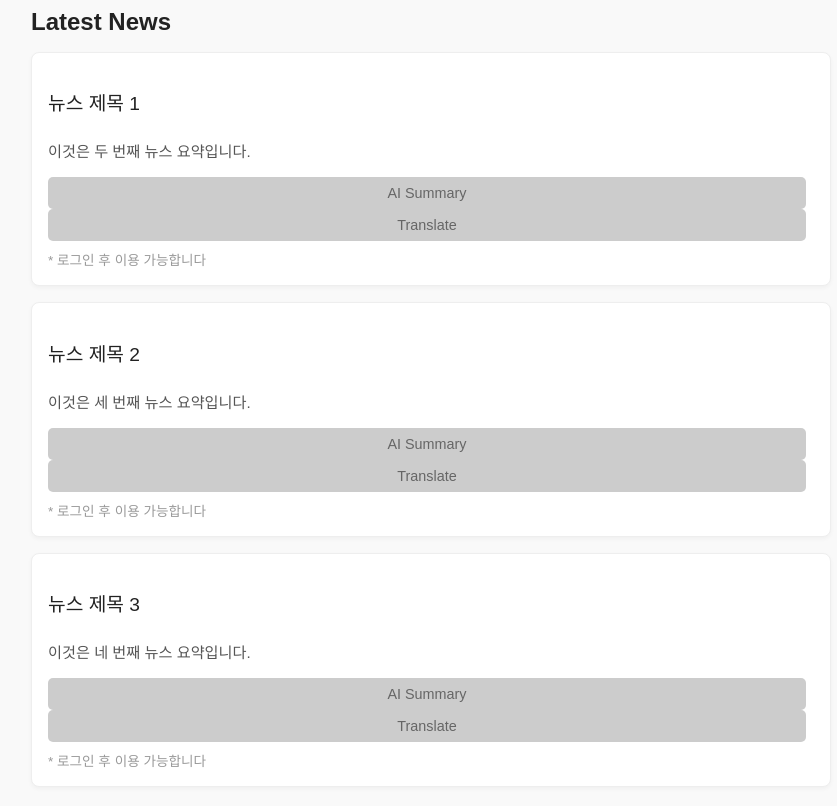
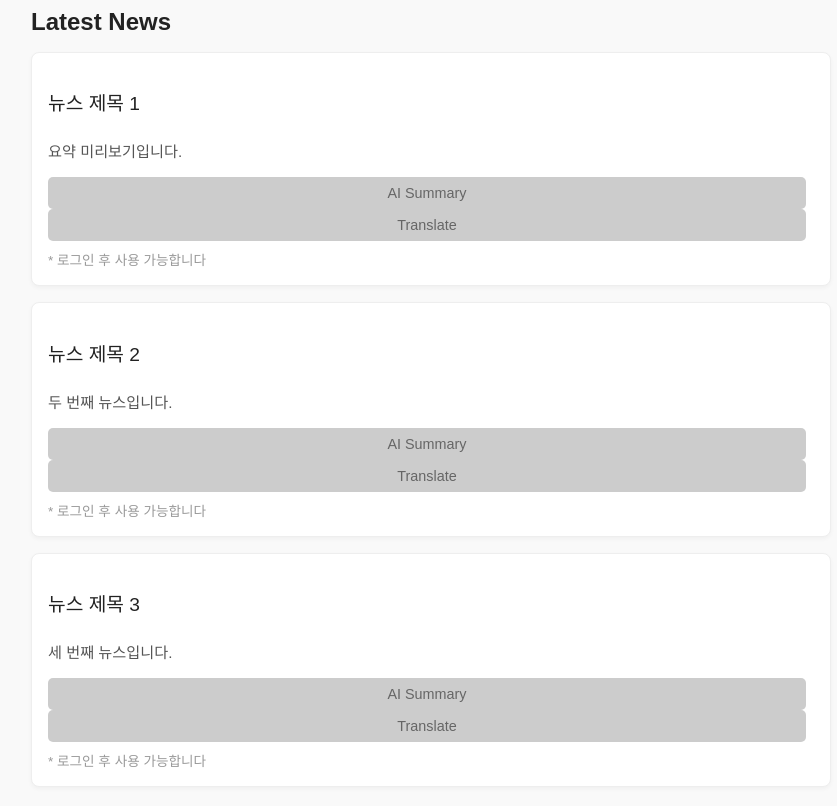
Before and after one commit to yj-lee1/syncview-project, a React (Create React App) app: page / in a window 1280 px wide. Shown: the part 380-1186 px from the top of the page, without its empty margins (209-1046 px from the left). Built offline with nearby package versions, Linux system fonts and the light colour scheme.

Commit message:
Home.jsx

```diff
--- a/src/pages/Home.jsx
+++ b/src/pages/Home.jsx
@@ -1,32 +1,26 @@
-// Home.jsx 예시
+// src/pages/Home.jsx
 import React, { useState } from "react";
-import { Link, useNavigate } from "react-router-dom";
-import "../components/LoginModal.css";       // CSS 경로
-import LoginModal from "../components/LoginModal";  // 컴포넌트 경로
+import { useNavigate } from "react-router-dom";
+import "../components/LoginModal.css";
+import LoginModal from "../components/LoginModal";
 import "./Home.css";
 
-const Home = () => {
+const newsList = [
+  { id: 1, title: "뉴스 제목 1", summary: "요약 미리보기입니다." },
+  { id: 2, title: "뉴스 제목 2", summary: "두 번째 뉴스입니다." },
+  { id: 3, title: "뉴스 제목 3", summary: "세 번째 뉴스입니다." },
+];
+
+function Home() {
   const navigate = useNavigate();
+  // 실제 로그인 로직이 들어가면 isLoggedIn을 redux, context, API 호출 등으로 바꿔주세요.
+  const [isLoggedIn, setIsLoggedIn] = useState(false);
   const [showLogin, setShowLogin] = useState(false);
 
-  // 실제 로그인 상태는 Context나 Redux 등 전역 상태와 연결해야 합니다.
-  // 지금은 예시로 false 설정 해두었습니다.
-  const isLoggedIn = false;
-
-  // 예시용 뉴스 데이터 (실제 데이터 연동 필요)
-  const newsList = [
-    { id: 1, title: "뉴스 제목 1", summary: "이것은 두 번째 뉴스 요약입니다." },
-    { id: 2, title: "뉴스 제목 2", summary: "이것은 세 번째 뉴스 요약입니다." },
-    { id: 3, title: "뉴스 제목 3", summary: "이것은 네 번째 뉴스 요약입니다." },
-  ];
-
-  // 서비스 시작하기 버튼
   const handleStart = () => {
-    // 여기는 /news 페이지로 바로 이동시키되, 로그인 여부와 관계없이 접근 가능
     navigate("/news");
   };
 
-  // AI 요약 버튼 클릭 시
   const handleAISummary = (id) => {
     if (!isLoggedIn) {
       alert("로그인 후 이용 가능합니다.");
@@ -34,10 +28,9 @@ const Home = () => {
       return;
     }
     console.log("AI 요약 요청:", id);
-    // 실제 요약 API 호출 로직 등을 여기서 처리
+    // 실제 요약 API 호출
   };
 
-  // 번역 버튼 클릭 시
   const handleTranslate = (id) => {
     if (!isLoggedIn) {
       alert("로그인 후 이용 가능합니다.");
@@ -45,31 +38,30 @@ const Home = () => {
       return;
     }
     console.log("번역 요청:", id);
-    // 실제 번역 API 호출 로직 등
+    // 실제 번역 API 호출
   };
 
-  // 로그인 모달 닫기
   const closeLoginModal = () => {
     setShowLogin(false);
   };
 
   return (
     <div className="home-container">
-      {/* ========== 헤더 ========== */}
       <header className="header">
         <div className="logo">
           <img src="/logo.png" alt="SyncView Logo" />
           <span className="logo-text">SyncView</span>
         </div>
-
         <nav className="nav">
           <a href="#team">Team Introduction</a>
           <a href="#service">Service 소개</a>
-          {/* 오른쪽 사람 아이콘 */}
           <div className="user-menu">
             <div className="user-icon">👤</div>
             <div className="user-popup">
-              <button className="popup-login-btn" onClick={() => setShowLogin(true)}>
+              <button
+                className="popup-login-btn"
+                onClick={() => setShowLogin(true)}
+              >
                 로그인
               </button>
             </div>
@@ -77,7 +69,6 @@ const Home = () => {
         </nav>
       </header>
 
-      {/* ========== 메인 콘텐츠 ========== */}
       <main className="main-content">
         <h1>News is short. Thoughts are long.</h1>
         <p>Consume news more conveniently</p>
@@ -87,7 +78,6 @@ const Home = () => {
         <p className="auth-warning">no login required to read this</p>
       </main>
 
-      {/* ========== 뉴스 섹션 (스크롤하면 계속 아래에 뜨는 부분) ========== */}
       <section className="news-section">
         <h2>Latest News</h2>
 
@@ -95,31 +85,32 @@ const Home = () => {
           <div key={news.id} className="news-card">
             <h3>{news.title}</h3>
             <p>{news.summary}</p>
+
+            {/* 버튼에서 disabled 속성 제거 */}
             <button
-              className={!isLoggedIn ? "disabled" : ""}
-              disabled={!isLoggedIn}
+              className={isLoggedIn ? "" : "disabled"}
               onClick={() => handleAISummary(news.id)}
             >
               AI Summary
             </button>
             <button
-              className={!isLoggedIn ? "disabled" : ""}
-              disabled={!isLoggedIn}
+              className={isLoggedIn ? "" : "disabled"}
               onClick={() => handleTranslate(news.id)}
             >
               Translate
             </button>
+
+            {/* 비로그인일 때는 안내 문구만 보여줌 */}
             {!isLoggedIn && (
-              <div className="auth-warning">* 로그인 후 이용 가능합니다</div>
+              <div className="auth-warning">* 로그인 후 사용 가능합니다</div>
             )}
           </div>
         ))}
       </section>
 
-      {/* ========== 로그인 모달 ========== */}
       {showLogin && <LoginModal onClose={closeLoginModal} />}
     </div>
   );
-};
+}
 
 export default Home;
```
